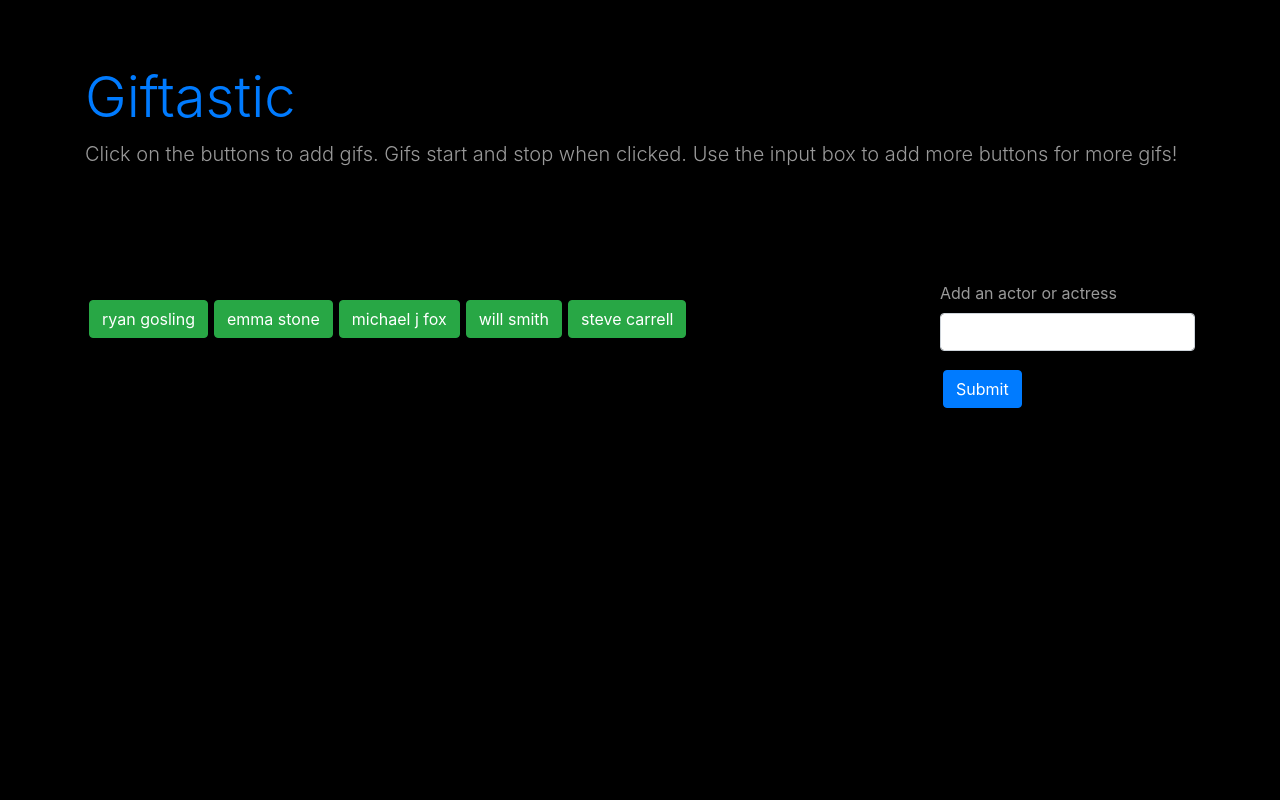
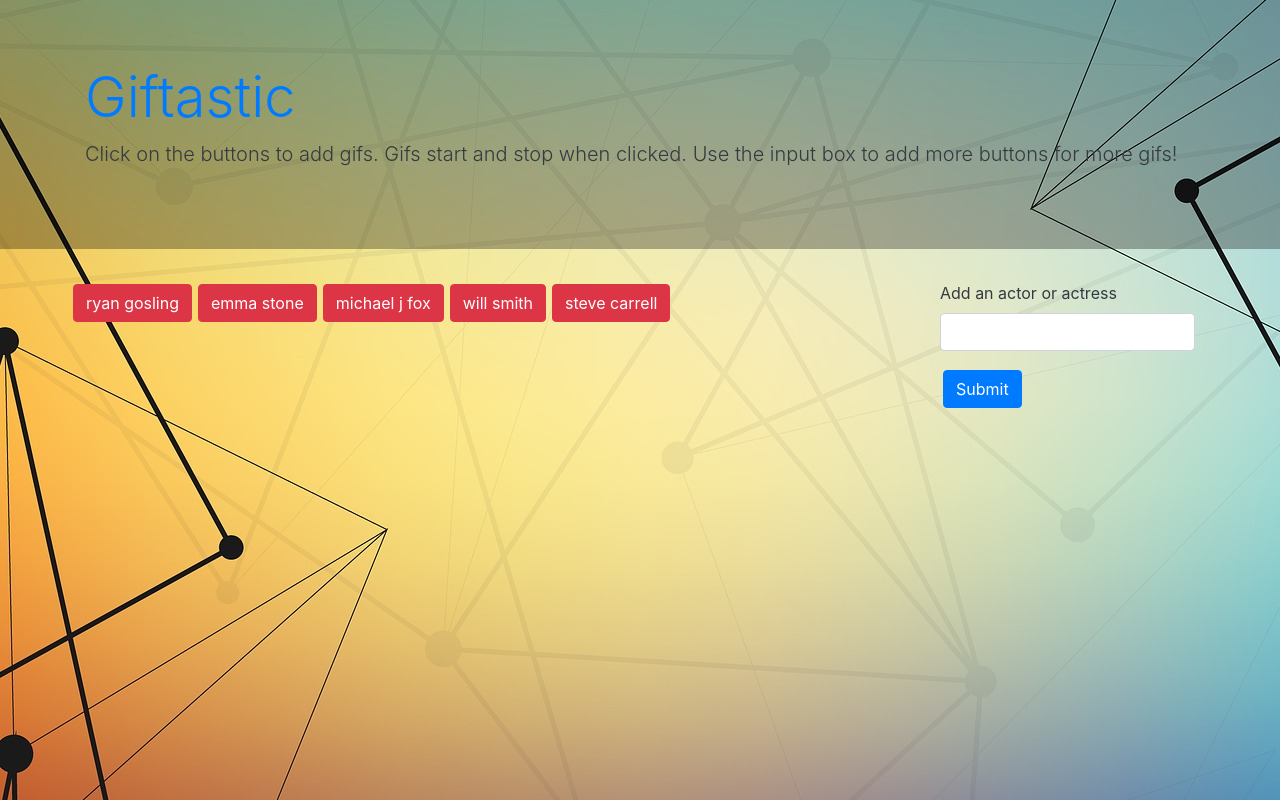
Before and after one commit to blakeneely/giftastic, a plain HTML site: page index.html in a window 1280 px wide. Drawn offline with nearby package versions, Linux system fonts and the light colour scheme.

Commit message:
updated styling

```diff
--- a/assets/css/style.css
+++ b/assets/css/style.css
@@ -1,12 +1,13 @@
 body {
-    background: black;
+    background: black url(../../assets/images/colorfulabstract.jpg) no-repeat 50% 50% fixed;
     color: #999999;
 }
 .jumbotron {
-    background: black;
+    background: rgb(0, 0, 0, 0.3);
 }
 .card {
     display: inline-flex;
+    background: rgb(0, 0, 0, 0.7);
 }
 .card-body {
     padding: 10px;
@@ -20,3 +21,6 @@ body {
 button {
     margin: 3px;
 }
+.gif-container {
+    background: rgb(0, 0, 0, 0.3);
+}
--- a/assets/javascript/app.js
+++ b/assets/javascript/app.js
@@ -27,7 +27,7 @@ $(document).ready(function(){
             var results = response.data;                                    // Save response to variable
             for (var i = 0; i < results.length; i++){                       // Loop to make card for each returned gif from giphy
                 var card = $("<div>");                                      // Create a div element and assign to variable
-                card.addClass("card m-2 border-dark");                      // Add bootstrap classes to div
+                card.addClass("card m-2 border-dark text-center");          // Add bootstrap classes to div
                 card.css("width","16rem");                                  // Add bootstrap style of 16rem width to div
                 var image = $("<img>");                                     // Create img element and assign to variable
                 image.attr("src",results[i].images.fixed_height_still.url)  // Attach url source to image element
@@ -37,7 +37,7 @@ $(document).ready(function(){
                 image.addClass("card-img-top");                             // Add bootstrap class to img
                 card.append(image);                                         // Append img to card div
                 var cardBody = $("<div>");                                  // Create div element and assign to variable
-                cardBody.addClass("card-body bg-dark text-white-50");       // Add bootstrap class to cardBody
+                cardBody.addClass("card-body text-light");       // Add bootstrap class to cardBody
                 var p = $("<p>");                                           // Create p element and assign to variable
                 var title = results[i].title;                               // Get title info and assign to variable
                 title = title.toLowerCase()                                 // ES6 code snippet from Stack Overflow to cap first letter of each word in title string
@@ -76,7 +76,7 @@ $(document).ready(function(){
     function renderButtons() {
         for (var i = 0; i < options.length; i++) {                          // Loop options array
             var btn = $("<button>");                                        // Create and assign button to variable
-            btn.addClass("actor btn btn-success");                          // Add bootstrap class and custom actor class to button
+            btn.addClass("actor btn btn-danger");                          // Add bootstrap class and custom actor class to button
             btn.attr("data-name", options[i]);                              // Add "data-name" attribute to button
             var actorBtn = btn.text(options[i]);                            // Create button text and assign to variable
             $(".btn-container").append(actorBtn);                           // Append button to btn-container
--- a/index.html
+++ b/index.html
@@ -12,18 +12,18 @@
     <div class="jumbotron jumbotron-fluid">
         <div class="container">
           <h1 class="display-4 text-primary">Giftastic</h1>
-          <p class="lead">Click on the buttons to add gifs. Gifs start and stop when clicked. Use the input box to add more buttons for more gifs!</p>
+          <p class="lead text-dark">Click on the buttons to add gifs. Gifs start and stop when clicked. Use the input box to add more buttons for more gifs!</p>
         </div>
     </div>
 
     <div class="container">
         <div class="row">
-            <div class="col-md-9 btn-container p-3">
+            <div class="col-md-9 btn-container p-0">
             </div>
             <div class="col-md-3">
                 <form>
                     <div class="form-group">
-                        <label for="userInput">Add an actor or actress</label>
+                        <label for="userInput" class="text-dark">Add an actor or actress</label>
                         <input type="text" class="form-control" id="userInput">
                     </div>
                     <button type="submit" class="btn btn-primary" id="submit">Submit</button>
```
Also changed, not shown: assets/images/colorfulabstract.jpg (added).
